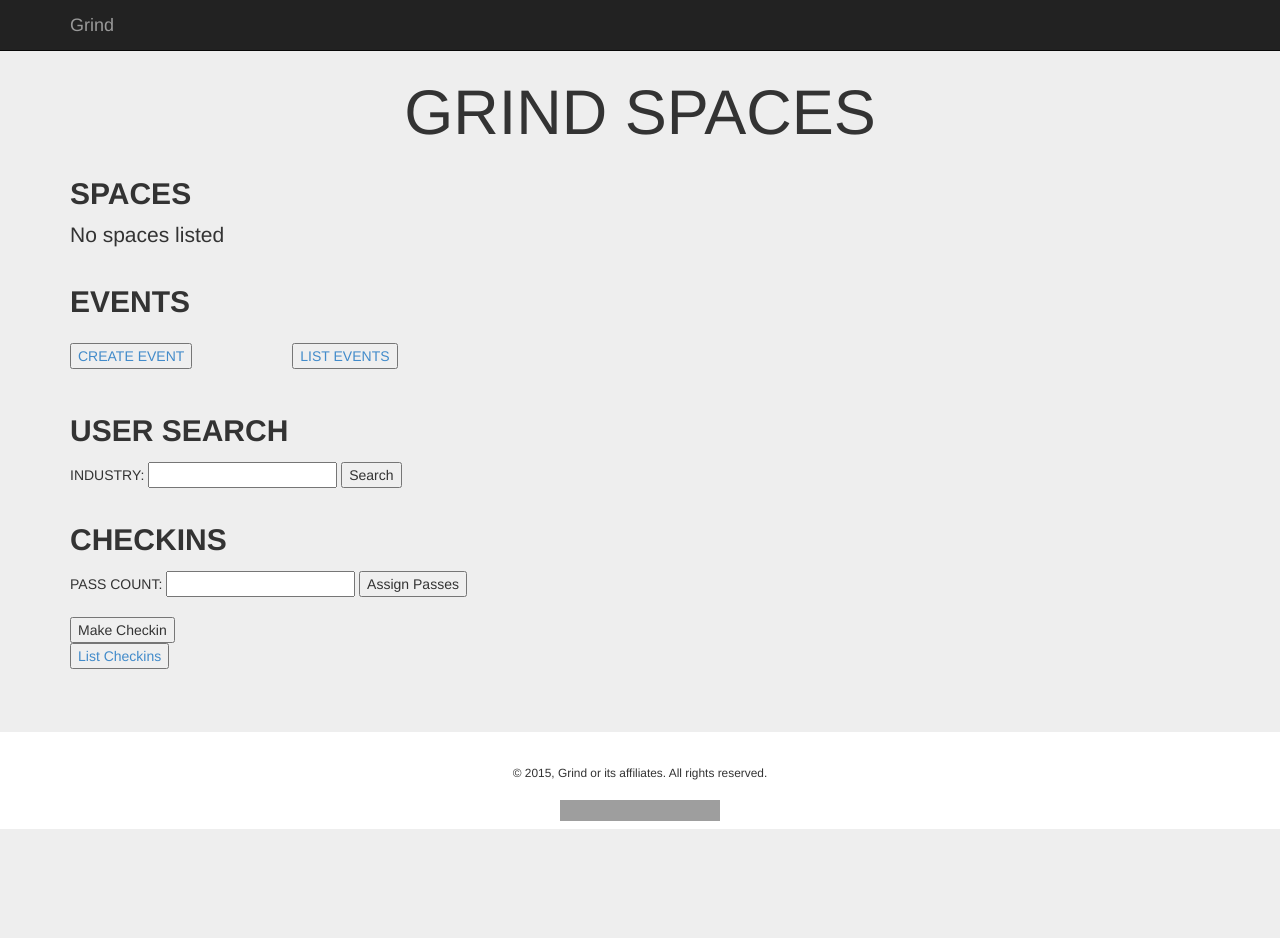
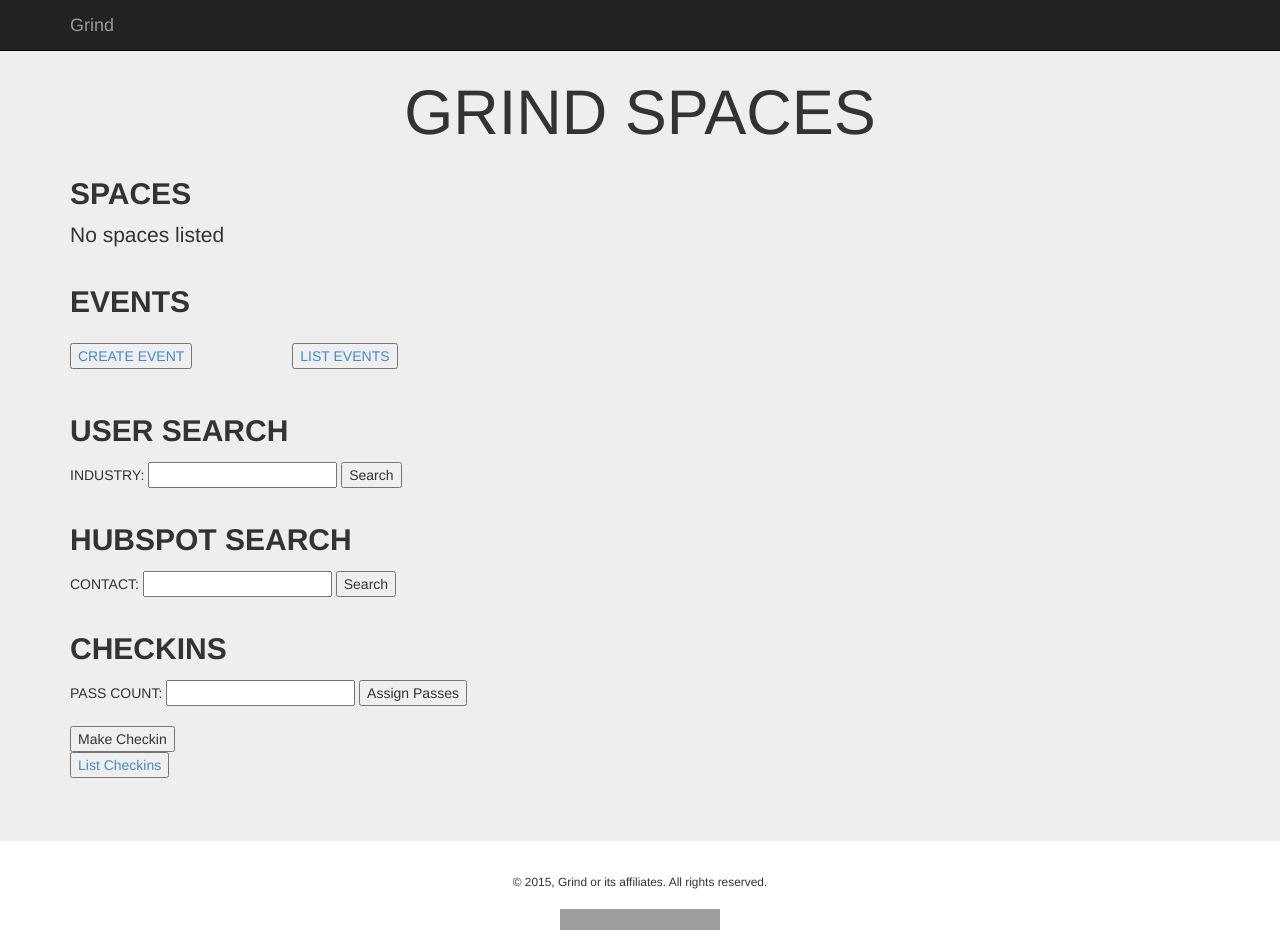
Before and after one commit to ashray-velapanur/grind_app_flask, a Flask app: template templates/grind.html in a window 1280 px wide. Before the commit the page ends 829 px from the top, so only its background shows below. Run offline with Flask 2, Linux system fonts and the light colour scheme; the template is opened without the code that fills it, so the values that code supplies are empty; some libraries are stand-ins or nearby versions; grey boxes are pictures that could not be loaded.

Commit message:
Adding Hubspot Contacts Search

```diff
--- a/application.py
+++ b/application.py
@@ -51,7 +51,8 @@
     ('/cobot/all_checkins', cobot.all_checking_handler, ["GET"]),
     ('/hubspot/auth', hubspot.hubspot_auth_handler, ["GET"]),
     ('/hubspot/callback', hubspot.hubspot_callback_handler, ["GET"]),
-    ('/hubspot/contacts', hubspot.hubspot_contacts_handler, ["GET"])
+    ('/hubspot/contacts', hubspot.hubspot_contacts_handler, ["GET"]),
+    ('/hubspot/search', hubspot.hubspot_search_handler, ["POST"])
 ]
 
 for url in urls:
--- a/handlers/hubspot.py
+++ b/handlers/hubspot.py
@@ -13,3 +13,7 @@
 def hubspot_contacts_handler():
 	api = HubspotAPI()
 	return api.get_contacts()
+
+def hubspot_search_handler():
+	api = HubspotAPI()
+	return api.search_contacts()
--- a/templates/grind.html
+++ b/templates/grind.html
@@ -83,6 +83,25 @@
         </div>
       </div>
       <div class="row">
+        <div class="col-md-4">
+            <h2><b>HUBSPOT SEARCH</b></h2>
+            <p>
+                <table>
+                    <tbody>
+                        <tr>
+                            <td>
+                                <form action="/hubspot/search" method="post">
+                                    CONTACT: <input type="text" name="query">
+                                    <input type="submit" value="Search">
+                                </form>
+                            </td>
+                        </tr>
+                    </tbody>
+                </table>
+            </p>
+        </div>
+      </div>
+      <div class="row">
         <div class="col-md-6">
             <h2><b>CHECKINS</b></h2>
             <p>
```
Also changed, not shown: third_party/hubspot.py (+12 -0 lines).
